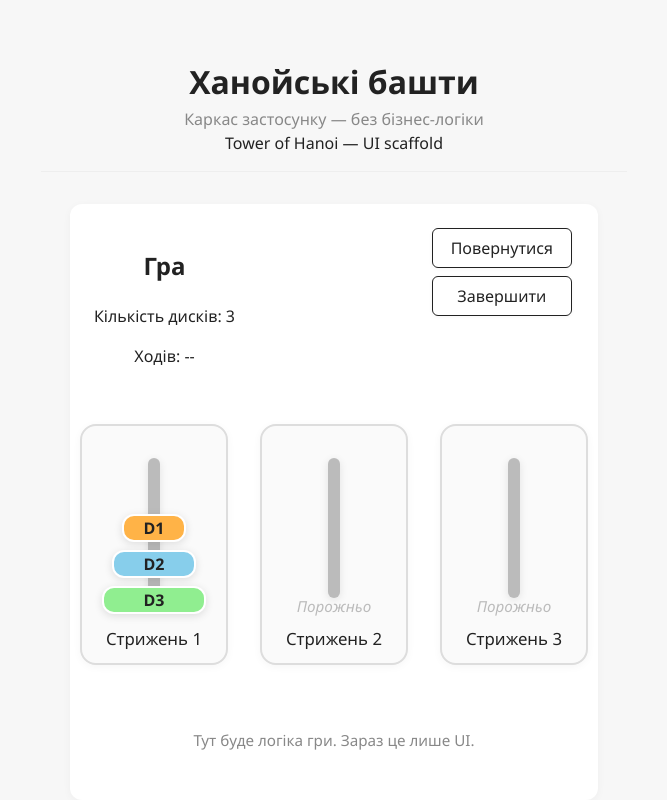
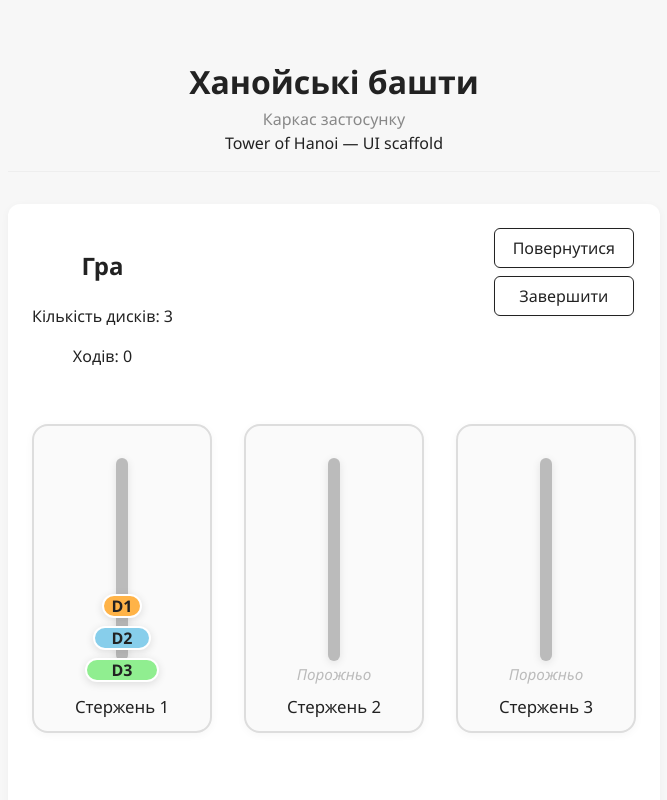
Before and after one commit to ipz234gdi/KOP, a React (Vite) app: page / in a window 1280 px wide. Both pictures are taken after a click on the button "Розпочати". Shown: the top 800 px of the page, without its empty margins (306-973 px from the left). Built offline with nearby package versions, Linux system fonts and the light colour scheme.

Commit message:
add logistic game

```diff
--- a/src/App.jsx
+++ b/src/App.jsx
@@ -42,14 +42,14 @@ export default function App() {
 
   return (
     <div className="app-container">
-      <Header title="Ханойські башти" subtitle="Каркас застосунку — без бізнес-логіки" />
+      <Header title="Ханойські башти" subtitle="Каркас застосунку" />
       <div>
         {page === "start" && <StartPage onStart={handleStart} />}
         {page === "game" && <GamePage diskCount={gameSettings.diskCount} onFinish={handleFinish} onAbort={handleAbort} />}
         {page === "results" && <ResultsPage stats={lastStats} onRestart={handleRestart} />}
       </div>
       <footer>
-        UI scaffold — витягніть компоненти до окремих файлів для виробничого коду.
+        Розроблено студентом Грушевицьким Д.І. ІПЗ-23-4, 2025
       </footer>
     </div>
   );
--- a/src/Minimal.css
+++ b/src/Minimal.css
@@ -35,12 +35,12 @@ header p {
 }
 
 main {
-  max-width: 480px;
+  /* max-width: 480px; */
   margin: 32px auto;
   padding: 24px;
   background: #fff;
   border-radius: 12px;
-  box-shadow: 0 2px 8px rgba(0,0,0,0.04);
+  box-shadow: 0 2px 8px rgba(0, 0, 0, 0.04);
   display: flex;
   flex-direction: column;
   align-items: stretch;
@@ -67,7 +67,8 @@ input[type="number"] {
   margin-left: 8px;
 }
 
-button, .minimal-btn {
+button,
+.minimal-btn {
   background: #fff;
   border: 1px solid #222;
   border-radius: 6px;
@@ -80,11 +81,12 @@ button, .minimal-btn {
   font-weight: 500;
   margin: 0 2px;
   outline: none;
-  box-shadow: 0 1px 4px rgba(0,0,0,0.04);
+  box-shadow: 0 1px 4px rgba(0, 0, 0, 0.04);
   display: inline-block;
 }
 
-button:hover, .minimal-btn:hover,
+button:hover,
+.minimal-btn:hover,
 .selected {
   background: #222 !important;
   color: #fff !important;
@@ -112,19 +114,23 @@ footer {
   border: 2px solid #ddd;
   border-radius: 16px;
   background: #fafafa;
-  min-width: 120px;
+  /* max-width: 180px; */
+  min-width: 180px;
+  box-sizing: border-box;
+  /* overflow: hidden; */
+
   display: flex;
   flex-direction: column;
   align-items: center;
-  box-shadow: 0 2px 8px rgba(0,0,0,0.04);
+  box-shadow: 0 2px 8px rgba(0, 0, 0, 0.04);
   transition: border 0.2s, box-shadow 0.2s, background 0.2s;
   position: relative;
 }
 
 .rod.selected {
-  border: 3px solid #222;
+  border: 2px solid #222;
   background: #f0f0f0;
-  box-shadow: 0 4px 16px rgba(0,0,0,0.10);
+  box-shadow: 0 4px 16px rgba(0, 0, 0, 0.10);
 }
 
 .rod-title {
@@ -147,11 +153,11 @@ footer {
   top: 20px;
   transform: translateX(-50%);
   width: 12px;
-  height: 140px;
+  height: calc(100% - 45px);
   background: #bbb;
   border-radius: 6px;
   z-index: 0;
-  box-shadow: 0 2px 8px rgba(0,0,0,0.10);
+  box-shadow: 0 2px 8px rgba(0, 0, 0, 0.10);
 }
 
 .disk-anim {
@@ -159,6 +165,7 @@ footer {
 }
 
 .disk {
+  box-sizing: border-box;
   height: 24px;
   border-radius: 12px;
   color: #222;
@@ -168,10 +175,13 @@ footer {
   margin: 4px 0;
   font-size: 1rem;
   font-weight: bold;
-  box-shadow: 0 2px 8px rgba(0,0,0,0.12);
+  box-shadow: 0 2px 8px rgba(0, 0, 0, 0.12);
   border: 2px solid #fff;
   transition: width 0.3s, background 0.3s;
   background: #FFB347;
+  /* max-width: 98%;
+  min-width: 40px;
+  width: calc(40px + 8vw); */
 }
 
 .results-stats {
@@ -217,6 +227,7 @@ footer {
     max-width: 98vw;
     padding: 8px;
   }
+
   .board {
     gap: 8px;
     margin: 16px 0;
--- a/src/components/Board.jsx
+++ b/src/components/Board.jsx
@@ -1,15 +1,16 @@
 import Rod from './Rod'
 
-function Board({ rods, selectedRod, onRodClick }) {
+function Board({ rods, selectedRod, onRodClick, maxDiskCount }) {
     return (
         <div className="board">
             {rods.map((r, i) => (
                 <Rod
                     key={i}
-                    title={`Стрижень ${i + 1}`}
-                    disks={r}
+                    title={`Стержень ${i + 1}`}
+                    disks={rods[i]}
                     selected={selectedRod === i}
                     onClick={() => onRodClick(i)}
+                    maxDisks={maxDiskCount}
                 />
             ))}
         </div>
--- a/src/components/Disk.jsx
+++ b/src/components/Disk.jsx
@@ -1,4 +1,4 @@
-const diskColors = [
+const colors = [
     "#FFB347",
     "#87CEEB",
     "#90EE90",
@@ -10,15 +10,26 @@ const diskColors = [
 ];
 
 function Disk({ size, index }) {
+    // size — це номер диска (наприклад, 1...8)
+    // максимальний розмір диска (наприклад, 8)
+    const maxSize = 8;
+    const minWidth = 40; // px
+    const maxWidth = 160; // px
+
+    // Розрахунок ширини: чим більший size, тим ширший диск
+    const width = minWidth + ((maxWidth - minWidth) * (size - 1)) / (maxSize - 1);
+
+    const color = colors[(size - 1) % colors.length];
+
     return (
         <div
             className="disk disk-anim"
             style={{
-                width: `${40 + size * 20}px`,
-                background: diskColors[(size - 1) % diskColors.length],
+                width: `${width}px`,
+                background: color,
             }}
         >
-            {`D${size}`}
+            D{size}
         </div>
     );
 }
--- a/src/components/GamePage.jsx
+++ b/src/components/GamePage.jsx
@@ -1,12 +1,24 @@
 import Button from './Button'
 import Board from './Board'
+import { useHanoiGame } from '../hooks/useHanoiGame'
 
 function GamePage({ diskCount, onFinish, onAbort }) {
-    const rods = [
-        Array.from({ length: diskCount }, (_, i) => diskCount - i),
-        [],
-        []
-    ];
+    const {
+        rods,
+        selectedRod,
+        moves,
+        handleRodClick,
+        isFinished,
+        getElapsedTime,
+        resetGame,
+    } = useHanoiGame(diskCount);
+
+    // Завершення гри при перемозі
+    if (isFinished()) {
+        onFinish({ moves, time: getElapsedTime() });
+        resetGame();
+        return null;
+    }
 
     return (
         <main>
@@ -15,7 +27,7 @@ function GamePage({ diskCount, onFinish, onAbort }) {
                     <div>
                         <h2>Гра</h2>
                         <p>Кількість дисків: {diskCount}</p>
-                        <p>Ходів: --</p>
+                        <p>Ходів: {moves}</p>
                     </div>
                     <div style={{
                         display: "flex",
@@ -23,12 +35,12 @@ function GamePage({ diskCount, onFinish, onAbort }) {
                         flexDirection: "column",
                         }}>
                         <Button onClick={onAbort}>Повернутися</Button>
-                        <Button onClick={() => onFinish({ moves: "--", time: "--" })}>Завершити</Button>
+                        <Button onClick={() => onFinish({ moves, time: getElapsedTime() })}>Завершити</Button>
                     </div>
                 </div>
-                <Board rods={rods} selectedRod={null} onRodClick={() => {}} />
+                <Board rods={rods} selectedRod={selectedRod} onRodClick={handleRodClick} />
                 <div style={{ marginTop: "24px", color: "#888", fontSize: "0.95rem" }}>
-                    Тут буде логіка гри. Зараз це лише UI.
+                    Переміщайте диски, дотримуючись правил Ханойської вежі.
                 </div>
             </section>
         </main>
--- a/src/components/ResultsPage.jsx
+++ b/src/components/ResultsPage.jsx
@@ -1,4 +1,18 @@
 import Button from './Button'
+
+function formatTime(sec) {
+  if (typeof sec !== "number" || isNaN(sec)) return "--";
+  const days = Math.floor(sec / 86400);
+  const hours = Math.floor((sec % 86400) / 3600);
+  const minutes = Math.floor((sec % 3600) / 60);
+  const seconds = sec % 60;
+  let parts = [];
+  if (days) parts.push(`${days} д`);
+  if (hours) parts.push(`${hours} г`);
+  if (minutes) parts.push(`${minutes} хв`);
+  parts.push(`${seconds} с`);
+  return parts.join(" ");
+}
 
 function ResultsPage({ stats, onRestart }) {
   return (
@@ -14,7 +28,7 @@ function ResultsPage({ stats, onRestart }) {
           </div>
           <div className="results-block">
             <div className="results-label">Час</div>
-            <div className="results-value">{stats?.time ?? "--"}</div>
+            <div className="results-value">{formatTime(stats?.time)}</div>
           </div>
         </div>
 
--- a/src/components/Rod.jsx
+++ b/src/components/Rod.jsx
@@ -1,11 +1,14 @@
 import Disk from './Disk'
 
-function Rod({ title, disks = [], selected = false, onClick }) {
+function Rod({ title, disks = [], selected = false, onClick, maxDisks = 8 }) {
+    // Висота: 28px на диск + запас
+    const rodHeight = 28 * maxDisks + 24;
+
     return (
         <div className={`rod${selected ? " selected" : ""}`} onClick={onClick}>
             <div style={{
                 position: "relative",
-                height: "180px",
+                height: `${rodHeight}px`,
                 width: "100%",
                 display: "flex",
                 flexDirection: "column",
@@ -13,14 +16,16 @@ function Rod({ title, disks = [], selected = false, onClick }) {
                 alignItems: "center"
             }}>
                 <div className="rod-pole" />
-                <div style={{ position: "relative",
+                <div style={{
+                    position: "relative",
                     zIndex: 1,
                     width: "100%",
                     display: "flex",
                     flexDirection: "column",
-                    alignItems: "center"
-
-                    }}>
+                    alignItems: "center",
+                    height: `${rodHeight}px`,
+                    justifyContent: "flex-end"
+                }}>
                     {disks.length === 0 ? (
                         <div className="rod-empty">Порожньо</div>
                     ) : (
--- a/src/components/StartPage.jsx
+++ b/src/components/StartPage.jsx
@@ -24,7 +24,7 @@ function StartPage({ onStart }) {
                     <Button onClick={() => onStart(diskCount)}>Розпочати</Button>
                 </div>
                 <div className="start-info">
-                    Це каркас — тут немає робочої логіки переміщення дисків. Компоненти й стан готові для підключення.
+                    Це каркас — тут є тільки робоча логіка переміщення дисків. Компоненти й стан готові для підключення.
                 </div>
             </section>
         </main>
--- /dev/null
+++ b/src/hooks/useHanoiGame.jsx
@@ -0,0 +1,73 @@
+import { useState, useRef } from 'react';
+
+export function useHanoiGame(diskCount) {
+  const [rods, setRods] = useState([
+    Array.from({ length: diskCount }, (_, i) => diskCount - i),
+    [],
+    []
+  ]);
+  const [selectedRod, setSelectedRod] = useState(null);
+  const [moves, setMoves] = useState(0);
+  const startTime = useRef(Date.now());
+
+  function handleRodClick(idx) {
+    if (selectedRod === null) {
+      // Select rod if it has disks
+      if (rods[idx].length > 0) setSelectedRod(idx);
+    } else if (selectedRod === idx) {
+      setSelectedRod(null);
+    } else {
+      // Try to move disk
+      const fromRod = rods[selectedRod];
+      const toRod = rods[idx];
+      if (
+        fromRod.length > 0 &&
+        (toRod.length === 0 || fromRod[fromRod.length - 1] < toRod[toRod.length - 1])
+      ) {
+        const disk = fromRod[fromRod.length - 1];
+        const newRods = rods.map((rod, i) =>
+          i === selectedRod
+            ? rod.slice(0, -1)
+            : i === idx
+            ? [...rod, disk]
+            : rod
+        );
+        setRods(newRods);
+        setMoves(moves + 1);
+        setSelectedRod(null);
+      } else {
+        setSelectedRod(null);
+      }
+    }
+  }
+
+  function isFinished() {
+    return rods[2].length === diskCount;
+  }
+
+  function getElapsedTime() {
+    return Math.floor((Date.now() - startTime.current) / 1000);
+  }
+
+  function resetGame() {
+    setRods([
+      Array.from({ length: diskCount }, (_, i) => diskCount - i),
+      [],
+      []
+    ]);
+    setMoves(0);
+    setSelectedRod(null);
+    startTime.current = Date.now();
+  }
+
+  return {
+    rods,
+    selectedRod,
+    moves,
+    handleRodClick,
+    setSelectedRod,
+    isFinished,
+    getElapsedTime,
+    resetGame,
+  };
+}
```
